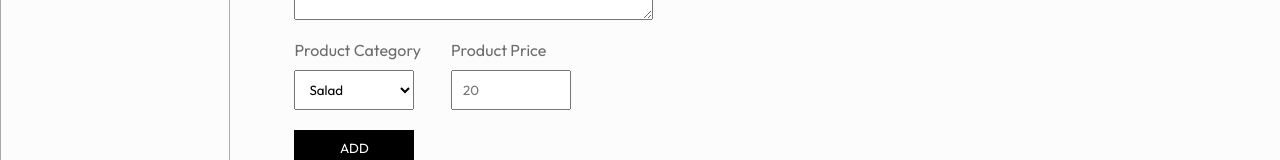
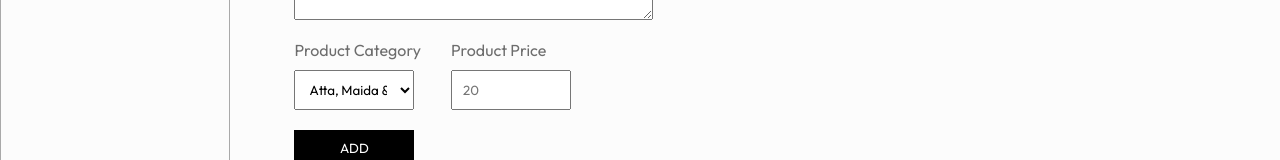
Before and after one commit to Kushkushal/Food-del, a React (Vite) app in the folder admin/: page /add in a window 1280 px wide. Shown: the part 461-621 px from the top of the page. Built offline with nearby package versions, Linux system fonts and the light colour scheme.

Commit message:
Update Add.jsx

```diff
--- a/admin/src/pages/Add/Add.jsx
+++ b/admin/src/pages/Add/Add.jsx
@@ -5,7 +5,7 @@ import { assets } from '../../assets/assets'
 
 import axios from 'axios'
 import { toast } from 'react-toastify'
-const Add = ({url}) => {
+const Add = ({ url }) => {
 
 
     const [image, setImage] = useState(false);
@@ -73,15 +73,33 @@ const Add = ({url}) => {
                 <div className="add-category-price">
                     <div className="add-category flex-col">
                         <p>Product Category</p>
-                       <select onChange={onChangeHandler} name="category" >
-                            <option value="Salad">Salad</option>
-                            <option value="Rolls">Rolls</option>
-                            <option value="Deserts">Deserts</option>
-                            <option value="Sandwich">Sandwich</option>
-                            <option value="Cake">Cake</option>
-                            <option value="Pure Veg">Pure Veg</option>
-                            <option value="Pasta">Pasta</option>
-                            <option value="Noodles">Noodles</option>
+                        <select onChange={onChangeHandler} name="category" >
+                            <option value="Atta, Maida & Besan">Atta, Maida & Besan</option>
+                            <option value="Rice & Poha">Rice & Poha</option>
+                            <option value="Dals & Grains">Dals & Grains</option>
+                            <option value="Oil & Ghee">Oil & Ghee</option>
+                            <option value="Masalas & Spices">Masalas & Spices</option>
+                            <option value="Sugar & Salt">Sugar & Salt</option>
+                            <option value="Milk & Egg">Milk & Egg</option>
+                            <option value="Tea, Coffee & Nutrition Drinks">Tea, Coffee & Nutrition Drinks</option>
+                            <option value="Bread, Cheese & Butter">Bread, Cheese & Butter</option>
+                            <option value="Noodles & Pasta">Noodles & Pasta</option>
+                            <option value="Pickles & Papads">Pickles & Papads</option>
+                            <option value="Biscuits & Cakes">Biscuits & Cakes</option>
+                            <option value="Chocolates & Candies">Chocolates & Candies</option>
+                            <option value="Drinks & Juices">Drinks & Juices</option>
+                            <option value="Chips & Namkens">Chips & Namkens</option>
+                            <option value="Oral Care">Oral Care</option>
+                            <option value="FaceWash & Skin Cream">FaceWash & Skin Cream</option>
+                            <option value="Soaps & Handwash">Soaps & Handwash</option>
+                            <option value="Hair Oil & Shampoo">Hair Oil & Shampoo</option>
+                            <option value="Diapers & Pads">Diapers & Pads</option>
+                            <option value="Cleaning Laundry">Cleaning Laundry</option>
+                            <option value="Home Care">Home Care</option>
+                            <option value="Pooja Supplies">Pooja Supplies</option>
+                            <option value="Sauces & Honey">Sauces & Honey</option>
+                            <option value="Cereals & Breakfast">Cereals & Breakfast</option>
+                            <option value="Dry Fruits">Dry Fruits</option>
                         </select>
                     </div>
                     <div className="add-price flex-col">
```
